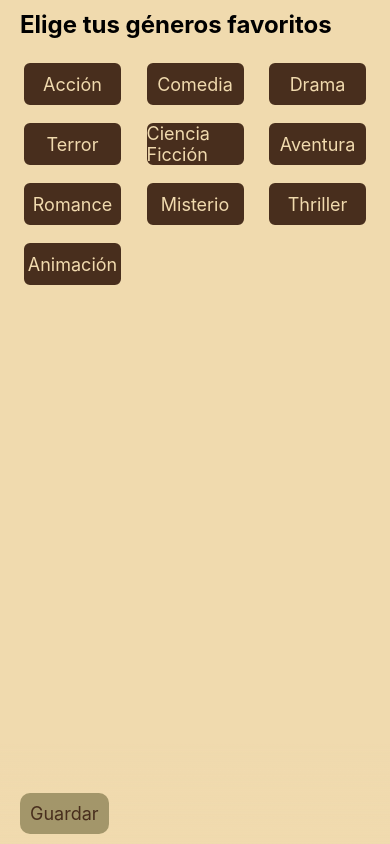
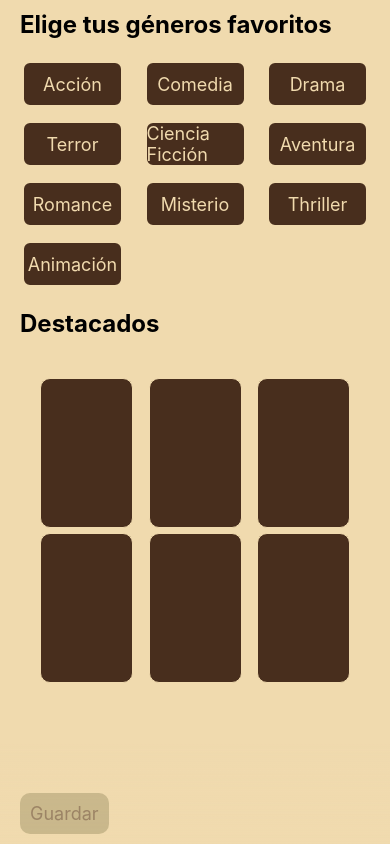
Before and after one commit to npc-ss/pelilist, a React Native app: screen /Preferencias in a window 390 px wide. Built offline with nearby package versions, Linux system fonts and the light colour scheme.

Commit message:
Haciendo lo que se puedo con la pantalla de preferencias

```diff
--- a/pantallas/Preferencias.js
+++ b/pantallas/Preferencias.js
@@ -1,13 +1,13 @@
 import React, { useState } from 'react';
 import { StatusBar } from 'expo-status-bar';
-import {View, Text, TextInput, StyleSheet, Image, TouchableOpacity, Modal, ScrollView } from 'react-native';
+import { View, Text, TextInput, StyleSheet, Image, TouchableOpacity, ScrollView } from 'react-native';
 import Boton from "../componente/Boton";
-import {useNavigation}from '@react-navigation/native';
+import { useNavigation } from '@react-navigation/native';
 import FormSearch from "../componente/FormSearch"
 import { LinearGradient } from 'expo-linear-gradient';
 
 const GenresPage = () => {
-  const navigation= useNavigation();
+  const navigation = useNavigation();
   const goToHomeTab = () => {
     // Navega al MainTabs
     navigation.navigate('MainTabs');  // Asegúrate de que "MainTabs" sea el nombre correcto en tu Stack
@@ -25,6 +25,7 @@ const GenresPage = () => {
     { id: 9, name: 'Thriller' },
     { id: 10, name: 'Animación' },
   ]);
+  const [isButtonDisabled, setIsButtonDisabled] = useState(true);
 
   const handleGenreSelection = (genre) => {
     if (selectedGenres.includes(genre)) {
@@ -32,8 +33,12 @@ const GenresPage = () => {
     } else {
       if (selectedGenres.length < 5) {
         setSelectedGenres([...selectedGenres, genre]);
+      } else{
+        setSelectedGenres([...selectedGenres, genre]);
       }
     }
+    setIsButtonDisabled(selectedGenres.length !== 4 );
+    console.log(`Selected genre: ${genre.name} (${genre.id})`);
   };
 
   const saveGenres = () => {
@@ -59,6 +64,15 @@ const GenresPage = () => {
             </TouchableOpacity>
           ))}
         </View>
+        <Text style={styles.title}>Destacados</Text>
+        <View style={styles.movieGrid}>
+          <View style={styles.box} />
+          <View style={styles.box} />
+          <View style={styles.box} />
+          <View style={styles.box} />
+          <View style={styles.box} />
+          <View style={styles.box} />
+        </View>
       </ScrollView>
       <LinearGradient
         colors={['rgba(240,218,174,1)', 'rgba(240,218,174,0)']}
@@ -78,10 +92,14 @@ const GenresPage = () => {
           paddingBottom: 10,
         }}
       >
-        <TouchableOpacity style={styles.saveButton} onPress={() => {
+        <TouchableOpacity
+          style={[styles.saveButton, isButtonDisabled && styles.disabledButton]}
+          onPress={() => {
             saveGenres();
             goToHomeTab();
-          }}>
+          }}
+          disabled={isButtonDisabled}
+        >
           <Text style={styles.saveButtonText}>Guardar</Text>
         </TouchableOpacity>
       </LinearGradient>
@@ -136,6 +154,30 @@ const styles = StyleSheet.create({
     fontSize: 18,
     color: '#482e1d',
   },
+  movieGrid: {
+    flexDirection: 'row',
+    flexWrap: 'wrap',
+    justifyContent: 'space-between',
+    marginHorizontal: 20,
+    marginTop: 10,
+    paddingTop: 20,
+    paddingBottom: 10,
+    paddingLeft: 20,
+    paddingRight: 20,
+    borderRadius: 20,
+  },
+  box: {
+    width: '30%',
+    height: 150,
+    backgroundColor: '#482e1d',
+    marginBottom: 5,
+    borderRadius: 10,
+    borderWidth: 1.5,
+    borderColor: '#f0daae',
+  },
+  disabledButton: {
+    opacity: 0.5,
+  },
 });
 
 export default GenresPage;
```
Also changed, not shown: 2 other files (tests, documents, lock files or other folders).
